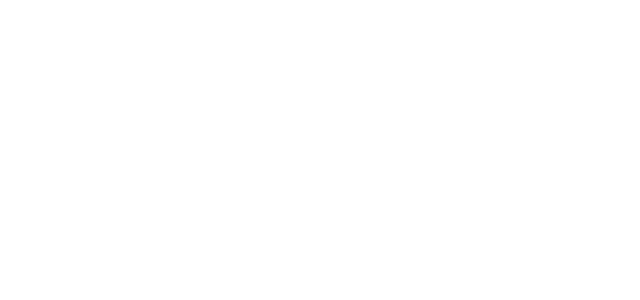
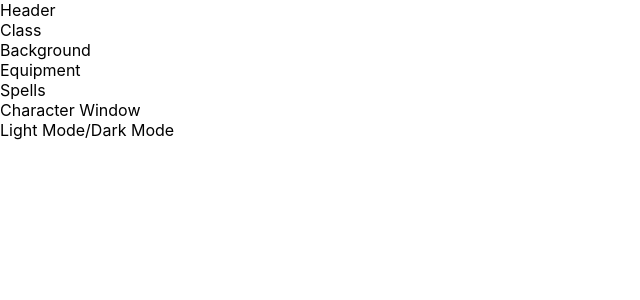
Before and after one commit to gautamcollab/pathfinder, a React (Create React App) app: page / in a window 1280 px wide. Shown: the top 300 px of the page, without its empty margins (0-640 px from the left). Built offline with nearby package versions, Linux system fonts and the light colour scheme.

Commit message:
skeleton

```diff
--- a/src/App.js
+++ b/src/App.js
@@ -1,7 +1,12 @@
 import logo from './logo.svg';
 import './App.css';
+import Homepage from './components /Homepage';
 
 function App() {
+  return(
+    <Homepage />
+
+  )
 
 // //const container = document.getElementById('container')
 
--- /dev/null
+++ b/src/components /Homepage.js
@@ -0,0 +1,19 @@
+import React from 'react'
+
+function Homepage() {
+    return (
+        <>
+        <div>Header</div>
+        <div> Class </div>
+        <div> Background </div>
+        <div> Equipment </div>
+        <div> Spells </div>
+        <div> Character Window </div>
+        <div>Light Mode/Dark Mode</div>
+        </>
+    )
+
+}
+
+
+export default Homepage;
```
